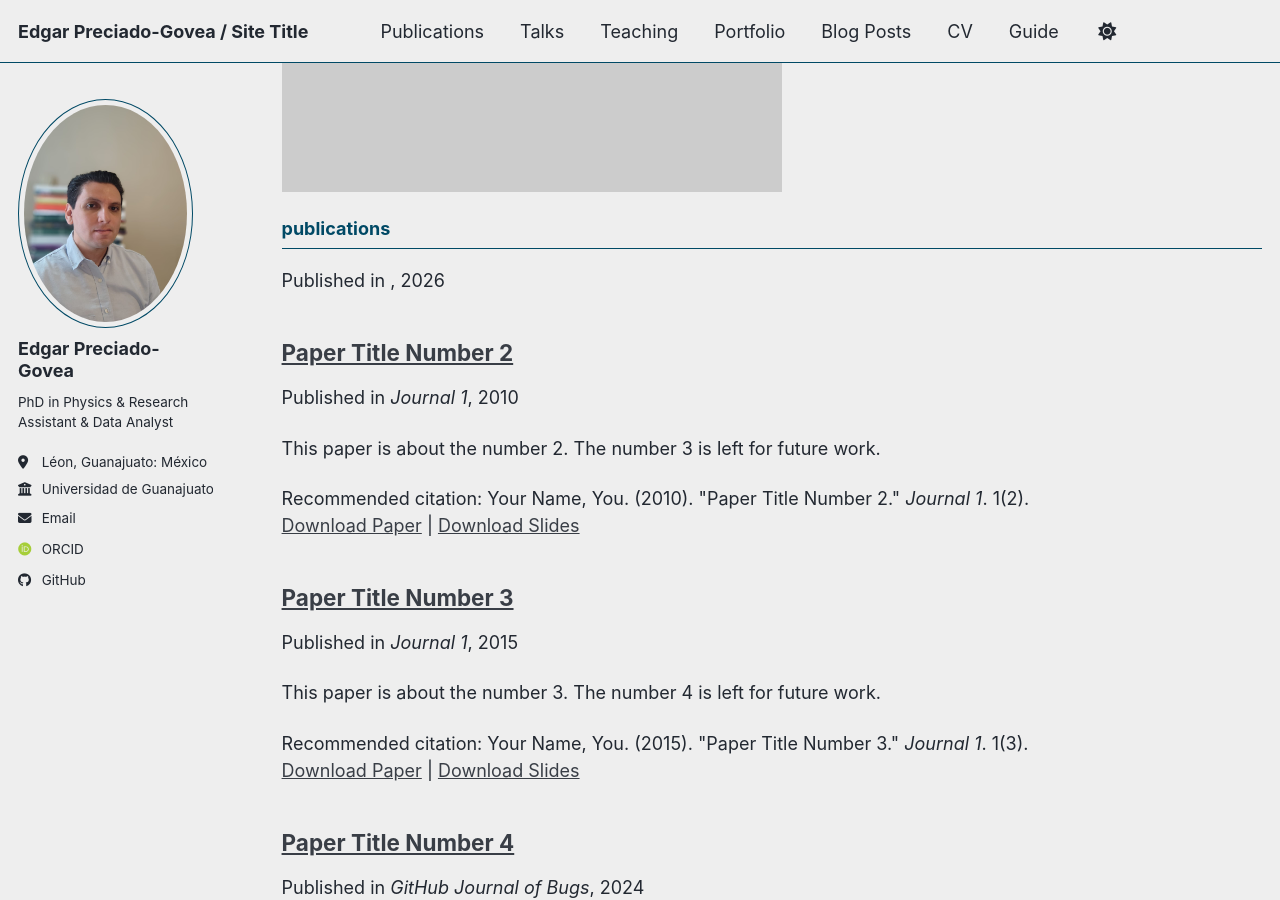
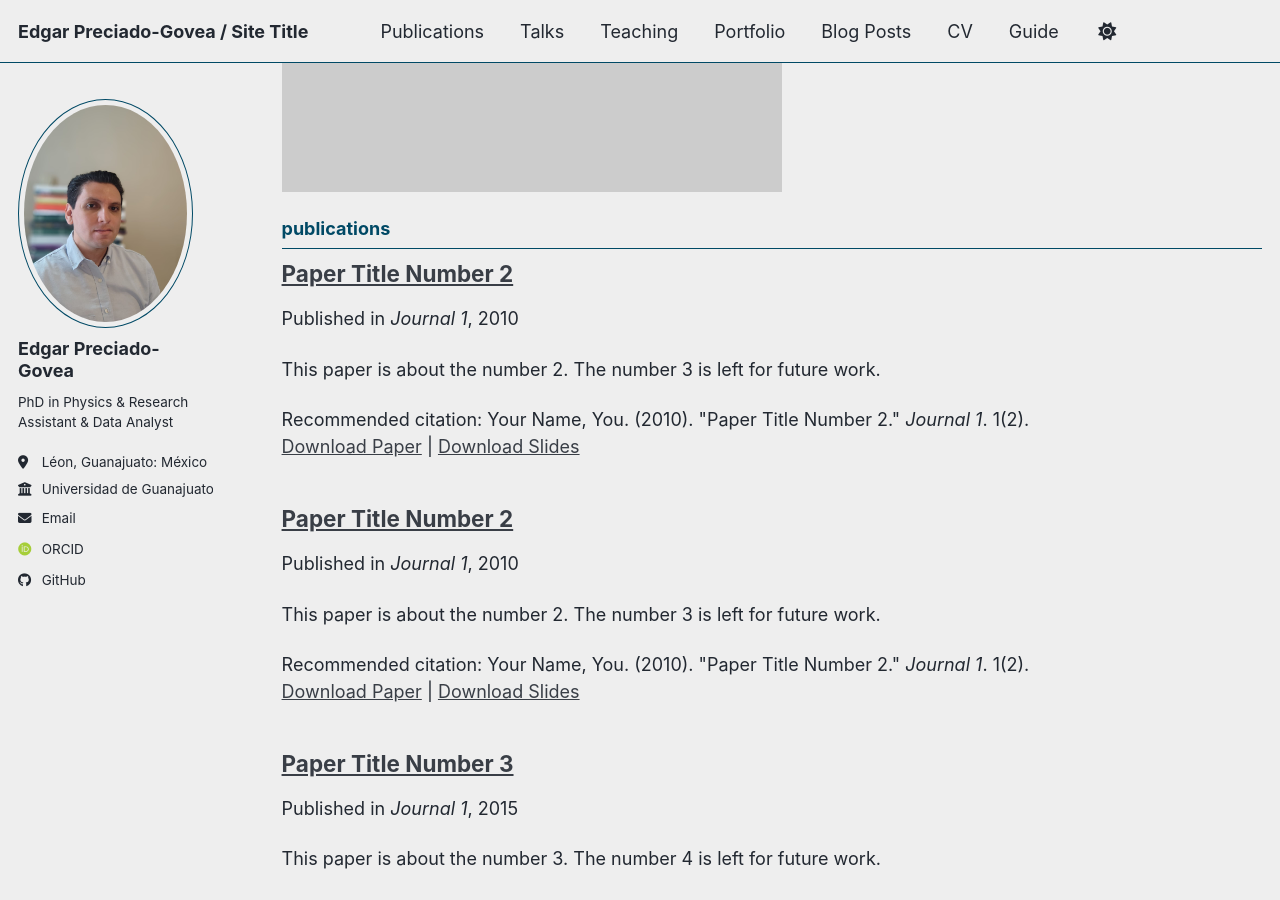
Before and after one commit to edgargovea/edgarpgovea.github.io, a Jekyll site: the page built from _pages/collection-archive.html, in a window 1280 px wide and 900 px high, scrolled down 893 px. Built offline with Jekyll 4.4.1, drawn with Linux system fonts in a browser that asks for light colours; some web fonts are replaced; a script bundle is joined from its source files by our own code; library files that are not in the unit come from our copies.

Commit message:
Update 2009-10-01-paper-title-number-1.md

```diff
--- a/_publications/2009-10-01-paper-title-number-1.md
+++ b/_publications/2009-10-01-paper-title-number-1.md
@@ -1,19 +1,14 @@
 ---
-title: "Nonrelativistic Proca stars: Spherical stationary and multi-frequency states"
+title: "Paper Title Number 2"
 collection: publications
 category: manuscripts
-permalink: /publication/2009-10-01-Nonrelativistic-Proca-stars.md
-authors: "Emmanuel Chávez Nambo, Alberto Diez-Tejedor, Edgar Preciado-Govea, Armando A. Roque, and Olivier Sarbachs"
-venue: "Physical Review D"
-date: 2023-06-15
-paperurl: "https://journals.aps.org/prd/abstract/10.1103/PhysRevD.XX.XXXXXX"
-arxiv: "https://arxiv.org/abs/2301.00000
-excerpt: 'This paper is about the number 1. The number 2 is left for future work.'
-date: 2009-10-01
+permalink: /publication/2010-10-01-paper-title-number-2
+excerpt: 'This paper is about the number 2. The number 3 is left for future work.'
+date: 2010-10-01
 venue: 'Journal 1'
-slidesurl: 'https://academicpages.github.io/files/slides1.pdf'
-paperurl: 'https://academicpages.github.io/files/paper1.pdf'
-bibtexurl: 'https://academicpages.github.io/files/bibtex1.bib'
-citation: 'Your Name, You. (2009). &quot;Paper Title Number 1.&quot; <i>Journal 1</i>. 1(1).'
+slidesurl: 'https://academicpages.github.io/files/slides2.pdf'
+paperurl: 'https://academicpages.github.io/files/paper2.pdf'
+citation: 'Your Name, You. (2010). &quot;Paper Title Number 2.&quot; <i>Journal 1</i>. 1(2).'
 ---
+
 The contents above will be part of a list of publications, if the user clicks the link for the publication than the contents of section will be rendered as a full page, allowing you to provide more information about the paper for the reader. When publications are displayed as a single page, the contents of the above "citation" field will automatically be included below this section in a smaller font.
```
